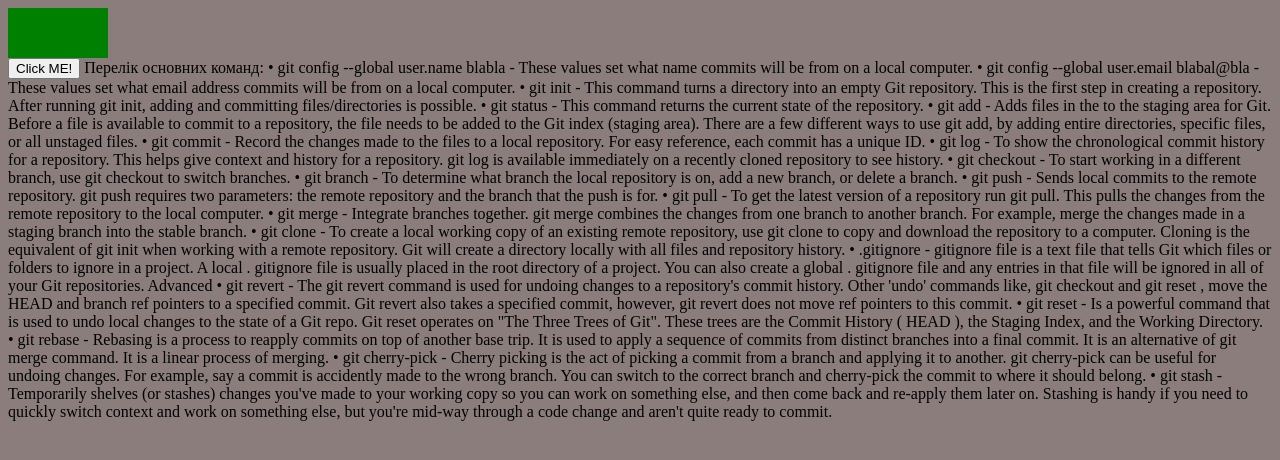
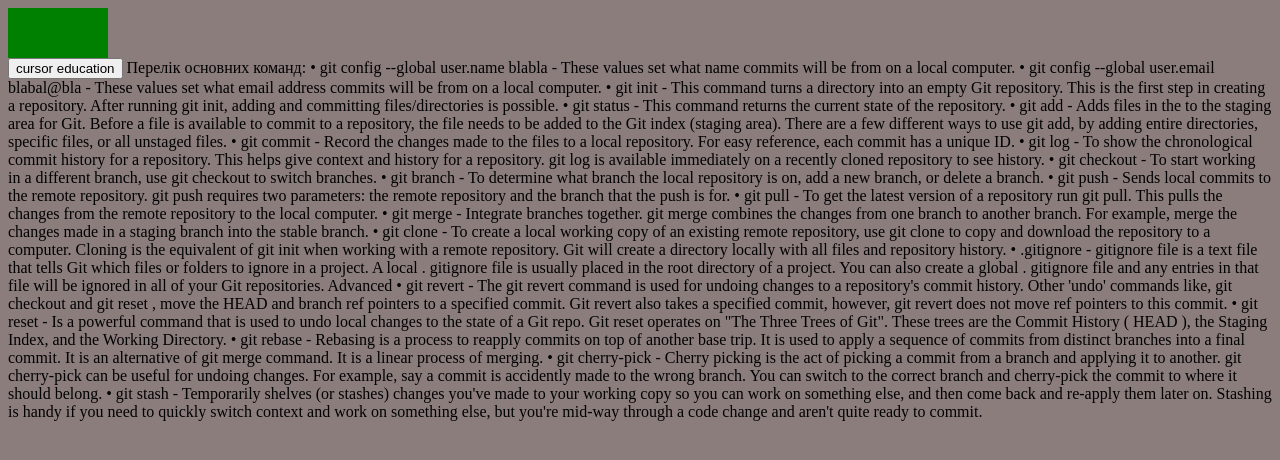
Before and after one commit to aopanasuk/frontendbasic-lesson1, a plain HTML site: page index.html in a window 1280 px wide. Drawn offline with Linux system fonts and the light colour scheme.

Commit message:
second commit

```diff
--- a/index.html
+++ b/index.html
@@ -10,7 +10,7 @@
 <body>
 <div>
 <div class="clas1"></div>
-<button> Click ME!</button>
+<button> cursor education</button>
 
 Перелік основних команд:
 •  git config --global user.name blabla - These values set what name commits will be from on a local computer.
```
